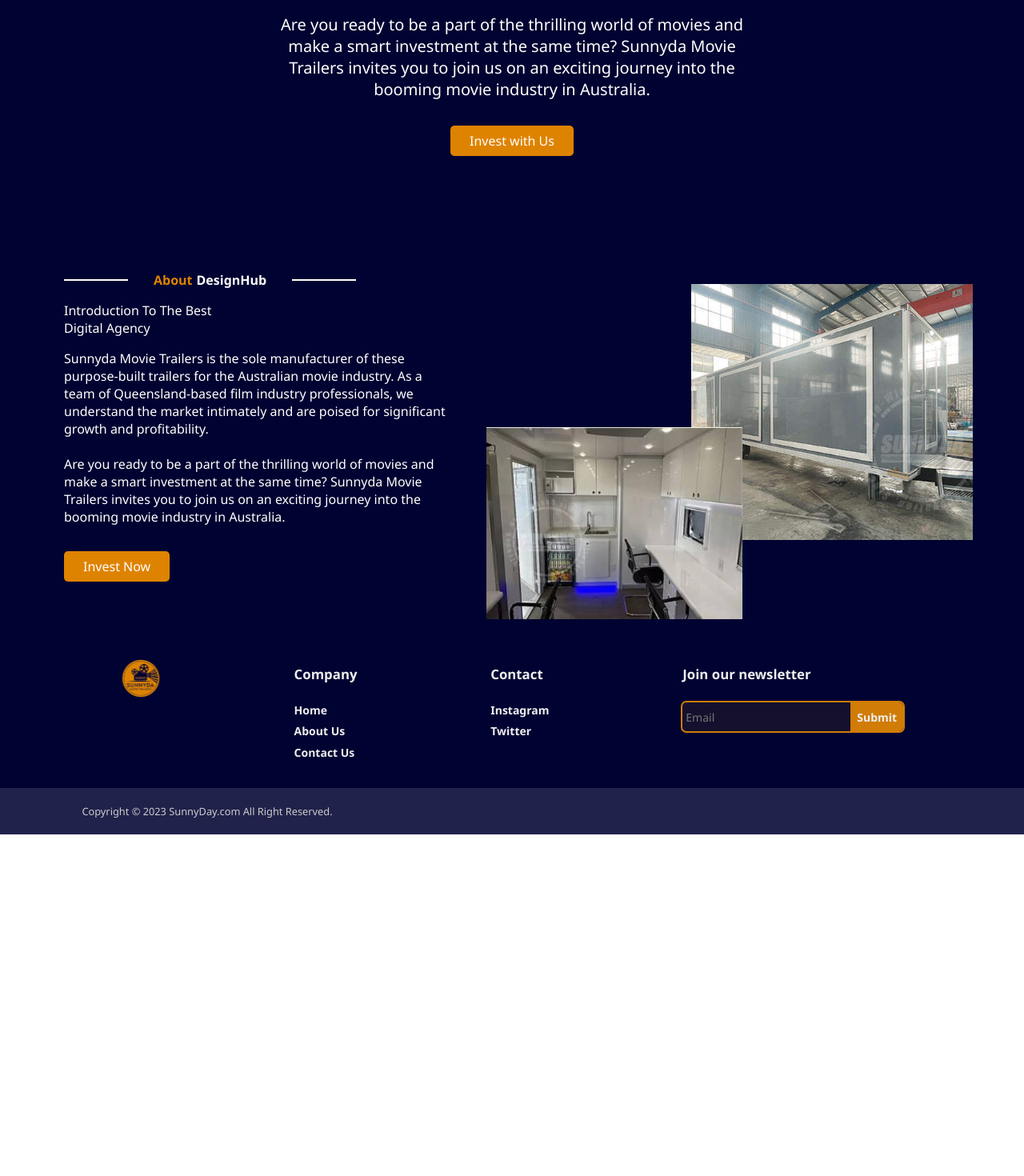
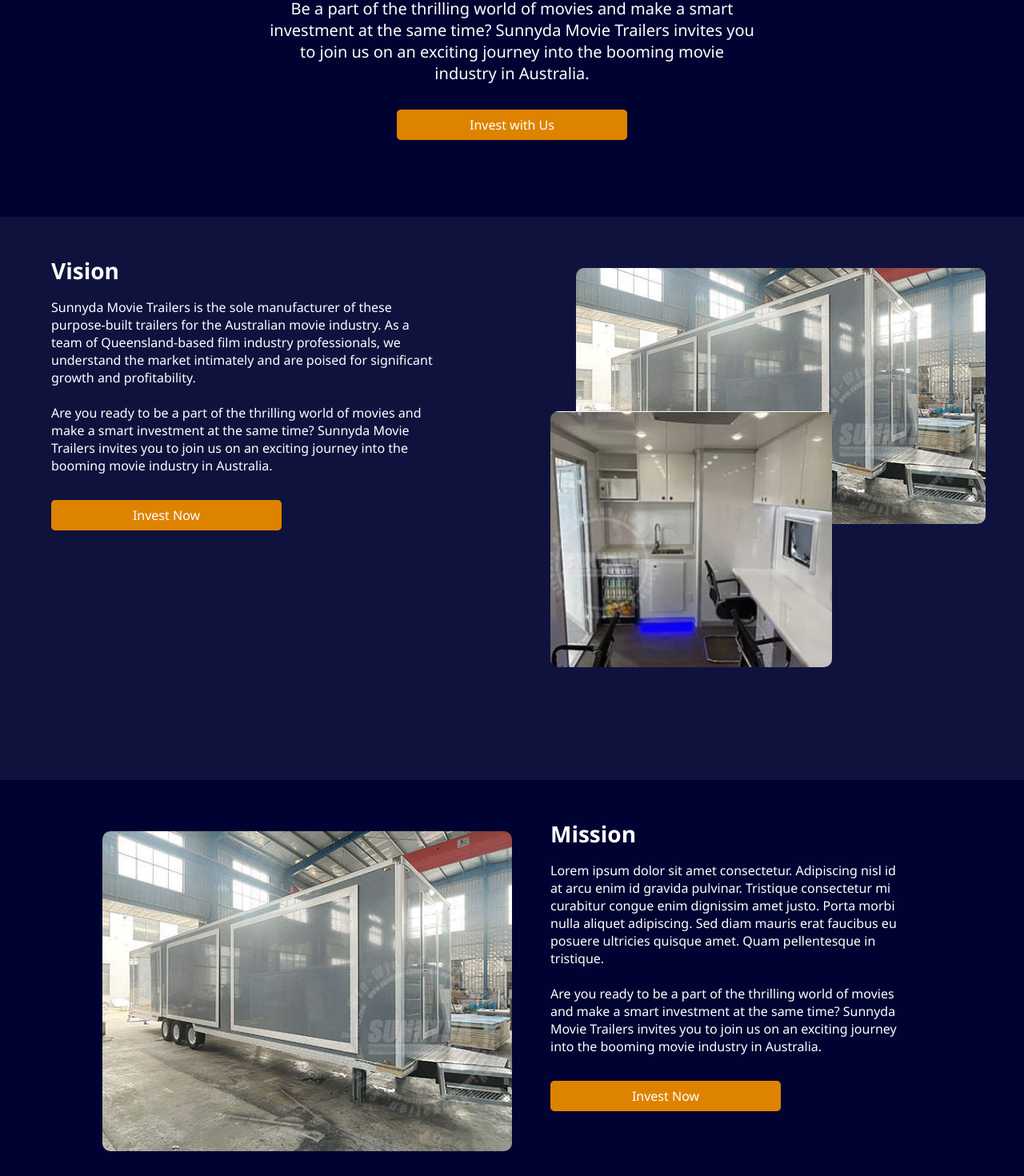
Before and after one commit to chochodev/SunnyDa-Landing-Page, a React (Vite) app: page /about in a window 1280 px wide. Shown: the part 383-1853 px from the top of the page at 80% size. Before the commit the page ends 1426 px from the top, so only its background shows below. Built offline with nearby package versions, Linux system fonts and the light colour scheme.

Commit message:
updated with the contact us twerked

```diff
--- a/src/assets/css/pages/about.css
+++ b/src/assets/css/pages/about.css
@@ -36,8 +36,8 @@
 #about .hero .heading {
     text-align: center;
     font-family: 'Outfit', 'Roboto', 'helvetica';
-    font-size: 4rem;
-    font-weight: 700;
+    font-size: 3.5rem;
+    font-weight: 800;
     color: #ffffff;
     width: 100%;
     padding: .5rem 1rem;
@@ -56,6 +56,8 @@
     color: #ffffff;
     border-radius: 5px;
     font-size: 1rem;
+    width: 100%;
+    max-width: 18rem;
     margin: 1rem 0;
     padding: .5rem 1.5rem;
 }
@@ -66,6 +68,9 @@
     width: 100%;
     align-items: start;
     justify-content: center;
+    gap: 2rem;
+    background: #ffffff10;
+    width: 100%;
     padding: 2rem 0;
 }
 
@@ -75,40 +80,19 @@
     gap: 1rem;
     align-items: start;
     width: 40%;
+    max-width: 35rem;
     color: #ffffff;
     padding: 1rem;
 }
 
-#about .section_2 .text_div .head_text {
-    display: flex;
-    justify-content: space-between;
-    gap: 2rem;
-    align-items: center;
-}
-
-#about .section_2 .text_div .head_text .before,
-#about .section_2 .text_div .head_text .after {
-    width: 100%;
-    min-width: 5rem;
-    height: 2px;
-    background: #ffffff;
-}
-#about .section_2 .text_div .head_text .after {
-    right: 0;
-}
-
-#about .section_2 .text_div .head_text .head {
+#about .section_2 .text_div .heading {
     position: relative;
     display: flex;
     align-items: center;
     text-align: center;
     width: max-content;
+    font-size: 1.75rem;
     font-weight: 600;
-}
-
-#about .section_2 .text_div .head_text .head span {
-    color: #DE8300;
-    padding-right: 5px;
 }
 
 #about .section_2 .text_div .invest_btn {
@@ -116,8 +100,9 @@
     color: #ffffff;
     border-radius: 5px;
     font-size: 1rem;
+    width: 18rem;
     margin: 1rem 0;
-    padding: .5rem 1.5rem;
+    padding: .5rem 2.5rem;
 }
 
 /* IMAGES */
@@ -128,40 +113,132 @@
     width: 50%;
     height: 100%;
     padding-top: 2rem;
+    margin-bottom: 18rem;
 }
 
 #about .section_2 .images .img {
-    width: 22rem;
+    width: 80%;
     height: 20rem;
     object-fit: cover;
+    border-radius: 10px;
 }
 
 #about .section_2 .images .img._2 {
     position: absolute;
     top: 60%;
-    left: 2rem;
-    width: 20rem;
-    height: 15rem;
+    right: 12rem;
+    z-index: 2;
+    width: 55%;
+    height: 20rem;
 }
 
+/* SECTION 3 */
+#about .section_3 {
+    display: flex;
+    flex-direction: row-reverse;
+    align-items: start;
+    justify-content: center;
+    gap: 2rem;
+    width: 100%;
+    padding: 2rem 0;
+}
+
+#about .section_3 .text_div {
+    display: flex;
+    flex-direction: column;
+    gap: 1rem;
+    width: 40%;
+    max-width: 30rem;
+    color: #ffffff;
+    padding: 1rem;
+}
+
+#about .section_3 .text_div .heading {
+    position: relative;
+    display: flex;
+    align-items: center;
+    text-align: center;
+    width: max-content;
+    font-size: 1.75rem;
+    font-weight: 600;
+}
+
+#about .section_3 .text_div .invest_btn {
+    background: #DE8300;
+    color: #ffffff;
+    border-radius: 5px;
+    font-size: 1rem;
+    width: 18rem;
+    margin: 1rem 0;
+    padding: .5rem 2.5rem;
+}
+
+/* IMAGES */
+#about .section_3 .images {
+    position: relative;
+    display: flex;
+    justify-content: end;
+    gap: 1rem;
+    width: 40%;
+    height: 100%;
+    padding-top: 2rem;
+}
+
+#about .section_3 .images .img {
+    width: 100%;
+    height: 25rem;
+    object-fit: cover;
+    border-radius: 10px;
+}
+
+
 @media (max-width: 860px) {
+    /* #about .heading {
+        width: max-content;
+        margin: 0 auto;
+    } */
+    /* SECTION 2 */
     #about .section_2 {
         flex-direction: column;
+        width: 100%;
     }
 
     #about .section_2 .text_div {
         width: 100%;
+        max-width: max-content;
+        padding: 0 4vw;
+    }
+
+    #about .section_2 .text_div .info {
+        width: 100%;
     }
 
     #about .section_2 .images {
+        justify-content: center;
         width: 100%;
         padding: 0 2rem;
         height: 100%;
-        padding-bottom: 8rem;
-        overflow: hidden;
+        margin-bottom: 15rem;
     }
 
     #about .section_2 .images .img {
         width: 70%;
     }
+
+    /* SECTION3  */
+
+    #about .section_3 {
+        flex-direction: column;
+    }
+
+    #about .section_3 .text_div {
+        width: 100%;
+        max-width: max-content;
+        padding: 0 4vw;
+    }
+
+    #about .section_3 .images {
+        width: 100%;
+        padding: 0 4vw;
+    }
 }
--- a/src/pages/about/index.jsx
+++ b/src/pages/about/index.jsx
@@ -7,20 +7,15 @@
     <MainLayout>
         <div id="about">
             <div id="hero" className="hero">
-                <h3 className="text">Welcome To <p>SunnyDa</p></h3>
+                <h3 className="text">About <p>SunnyDa</p></h3>
                 <h2 className="heading">Your Gateway to Lucrative<br/>Cinematic Investments!</h2>
-                <p className="info">Are you ready to be a part of the thrilling world of movies and make a smart investment at the same time? Sunnyda Movie Trailers invites you to join us on an exciting journey into the booming movie industry in Australia.</p>
+                <p className="info">Be a part of the thrilling world of movies and make a smart investment at the same time? Sunnyda Movie Trailers invites you to join us on an exciting journey into the booming movie industry in Australia.</p>
                 <button className="invest_btn">Invest with Us</button>
             </div>
 
             <div id="section_2" className="section_2">
                 <div className="text_div">
-                    <div className="head_text">
-                        <p className="before"></p>
-                        <p className="head"><span>About </span> DesignHub</p>
-                        <p className="after"></p>
-                    </div>
-                    <p className="heading">Introduction To The Best<br/> <p>Digital Agency</p></p>
+                    <p className="heading">Vision</p>
                     <p className="info">Sunnyda Movie Trailers is the sole manufacturer of these purpose-built trailers for the Australian movie industry. As a team of Queensland-based film industry professionals, we understand the market intimately and are poised for significant growth and profitability.<br/><br/>Are you ready to be a part of the thrilling world of movies and make a smart investment at the same time? Sunnyda Movie Trailers invites you to join us on an exciting journey into the booming movie industry in Australia.</p>
                     <button className="invest_btn">Invest Now</button>
                 </div>
@@ -29,6 +24,17 @@
                     <img src="./images/image4.jpeg" alt="sunnyda" className='img _2' />
                 </div>
             </div>
+
+            <div id="section_3" className="section_3">
+                <div className="text_div">
+                    <p className="heading">Mission </p>
+                    <p className="info">Lorem ipsum dolor sit amet consectetur. Adipiscing nisl id at arcu enim id gravida pulvinar. Tristique consectetur mi curabitur congue enim dignissim amet justo. Porta morbi nulla aliquet adipiscing. Sed diam mauris erat faucibus eu posuere ultricies quisque amet. Quam pellentesque in tristique.<br/><br/>Are you ready to be a part of the thrilling world of movies and make a smart investment at the same time? Sunnyda Movie Trailers invites you to join us on an exciting journey into the booming movie industry in Australia.</p>
+                    <button className="invest_btn">Invest Now</button>
+                </div>
+                <div className="images">
+                    <img src="./images/image5.jpeg" alt="sunnyda" className='img' />
+                </div>
+            </div>
         </div>
     </MainLayout>
   )
```
